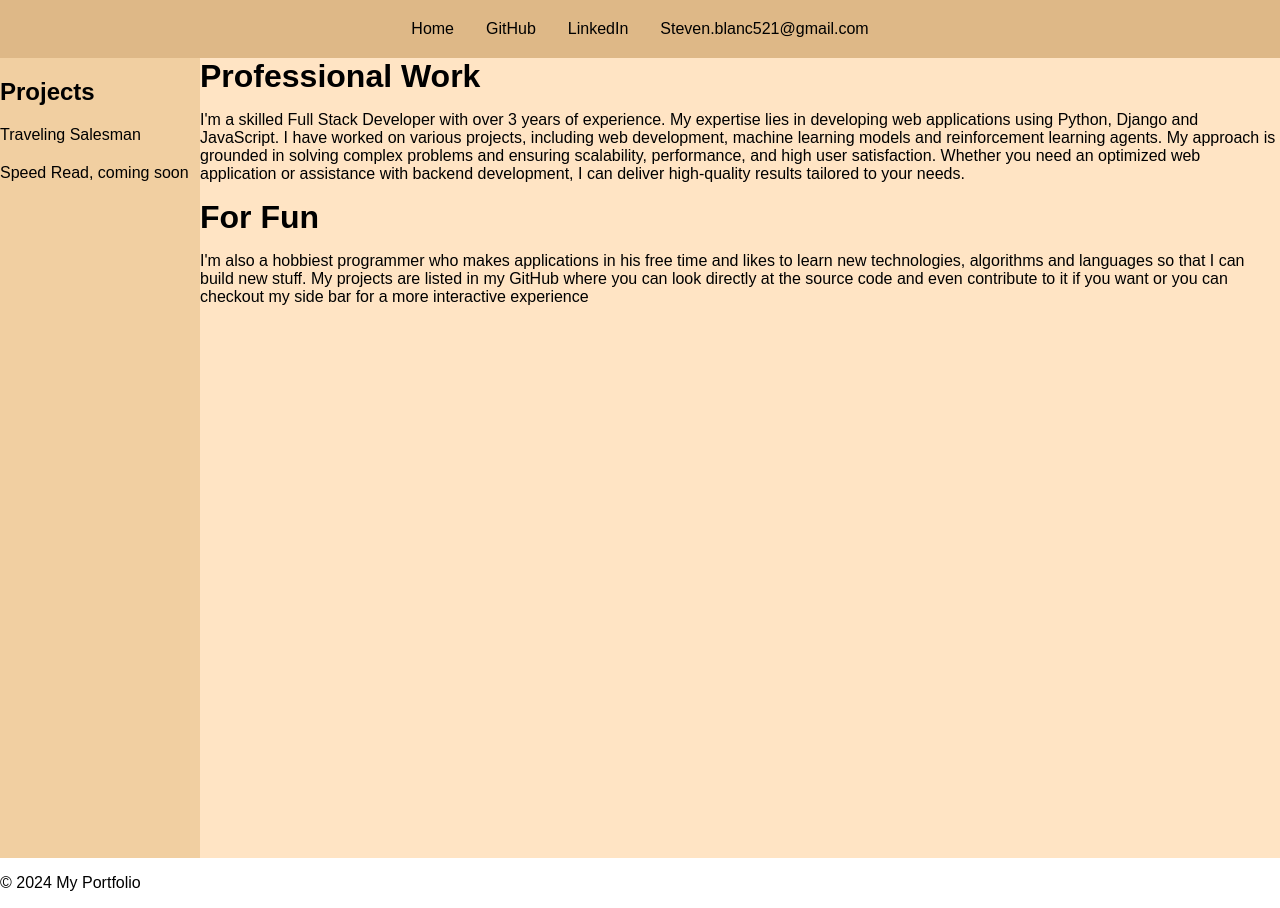
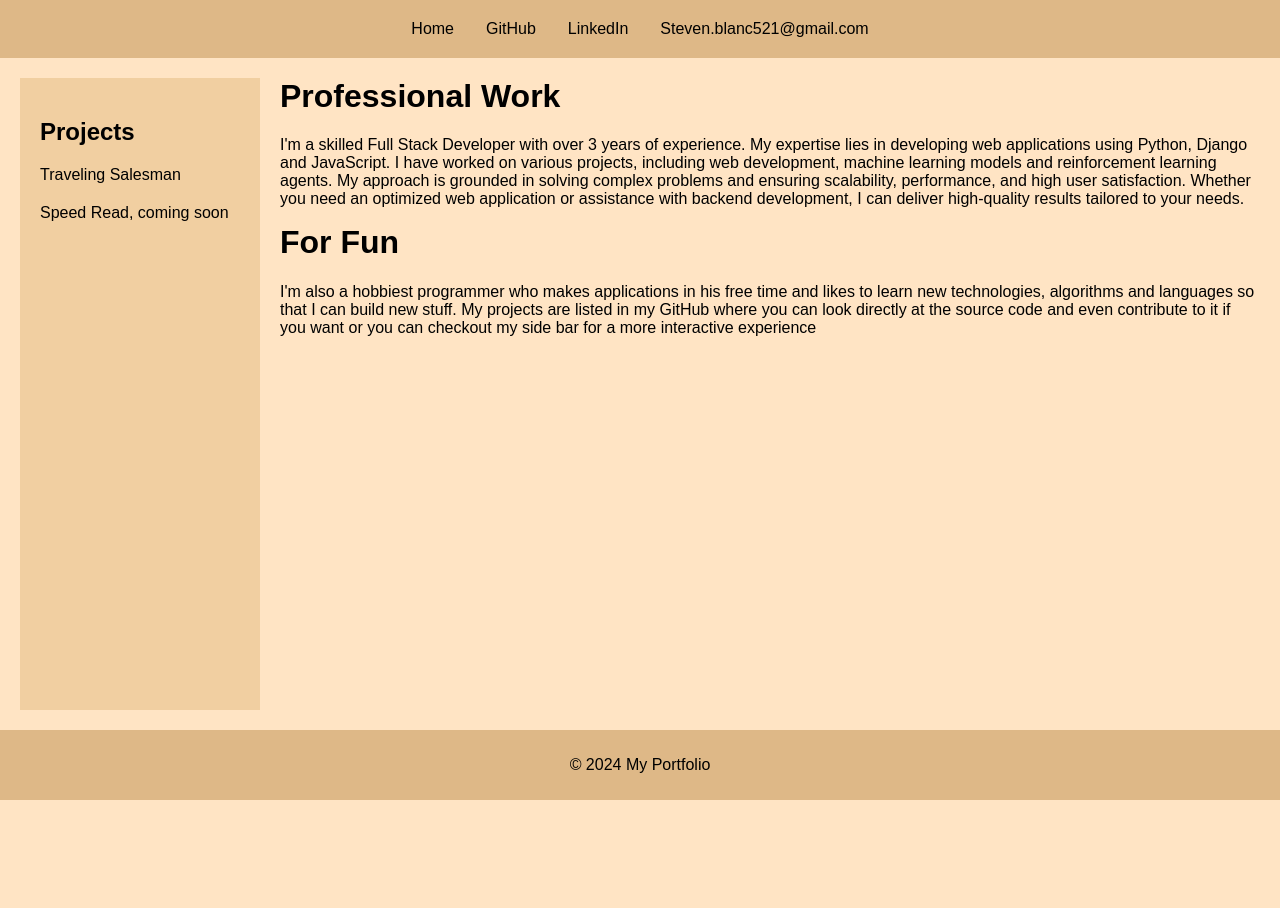
Before and after one commit to 19sblanco/website, a Django app: page / in a window 1280 px wide. After the commit the page ends 800 px from the top, so only its background shows below. Run offline with Django 5.2, Linux system fonts and the light colour scheme.

Commit message:
updated css file

```diff
--- a/website/portfolio/static/css/style.css
+++ b/website/portfolio/static/css/style.css
@@ -1,11 +1,16 @@
 :root {
     --nav-bar-height: 20px;
     --side-bar-width: 200px;
+    --content-max-width: 1200px; /* Adjust this value as needed */
 }
 
 body {
     margin: 0;
     font-family: Arial, sans-serif;
+    background-color: bisque;
+    display: flex;
+    flex-direction: column;
+    min-height: 100vh;
 }
 
 /* Navigation Bar */
@@ -32,20 +37,33 @@ body {
     color: #cbd5e0;
 }
 
+/* Content Wrapper */
+.content {
+    display: flex;
+    justify-content: center;
+    flex-grow: 1;
+    padding: 20px;
+}
+
+/* Inner Content Container */
+.content-inner {
+    display: flex;
+    max-width: var(--content-max-width);
+    width: 100%;
+}
+
 /* Side Bar */
 .sidebar {
-    height: 100vh;
     width: var(--side-bar-width);
-    position: fixed;
-    top: 800;
-    left: 0;
     background-color: rgb(241, 207, 161);
+    padding: 20px;
+    flex-shrink: 0;
 }
 
 .sidebar ul {
     list-style-type: none;
-    margin: 0px;
-    padding: 0px;
+    margin: 0;
+    padding: 0;
     text-align: left;
 }
 
@@ -58,13 +76,18 @@ body {
     color: black;
 }
 
-/* about */
+/* About Section */
 .about {
-    height: 100vh;
-    margin-left: var(--side-bar-width);
-    background-color: bisque;
+    flex-grow: 1;
+    padding-left: 20px;
 }
 
 .about h1 {
-    margin: 0;
+    margin-top: 0;
 }
+
+footer {
+    text-align: center;
+    padding: 10px;
+    background-color: burlywood;
+}
--- a/website/portfolio/templates/portfolio/index.html
+++ b/website/portfolio/templates/portfolio/index.html
@@ -17,6 +17,7 @@
             </ul>
         </nav>
 
+        <div class="content">
             <div class="sidebar">
                 <h2>Projects</h2>
                 <ul>
@@ -43,6 +44,7 @@
                     more interactive experience
                 </p>
             </div>
+        </div>
 
 
         <footer>
```
Lines whose indentation alone changed are shown as unchanged.
